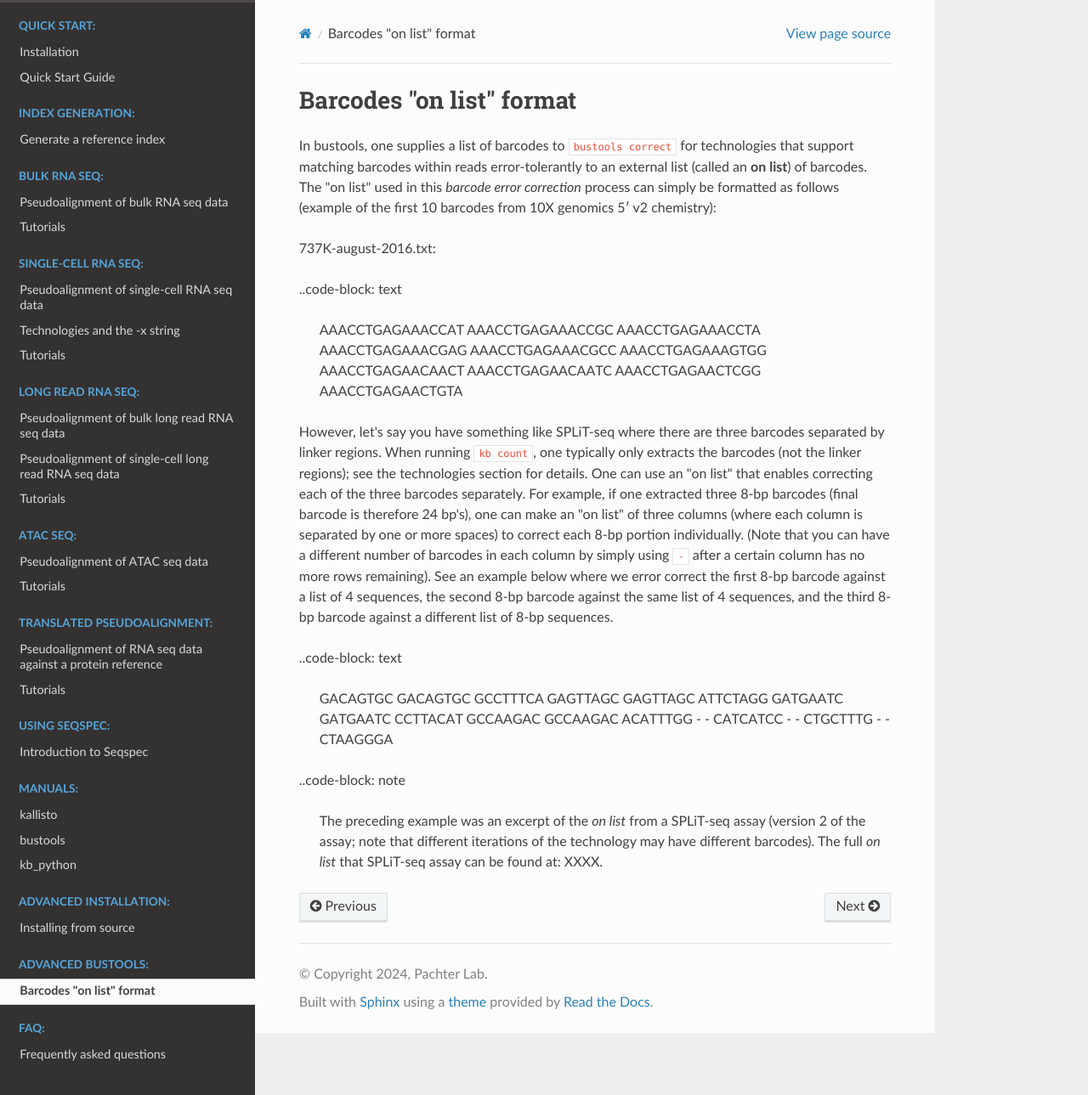
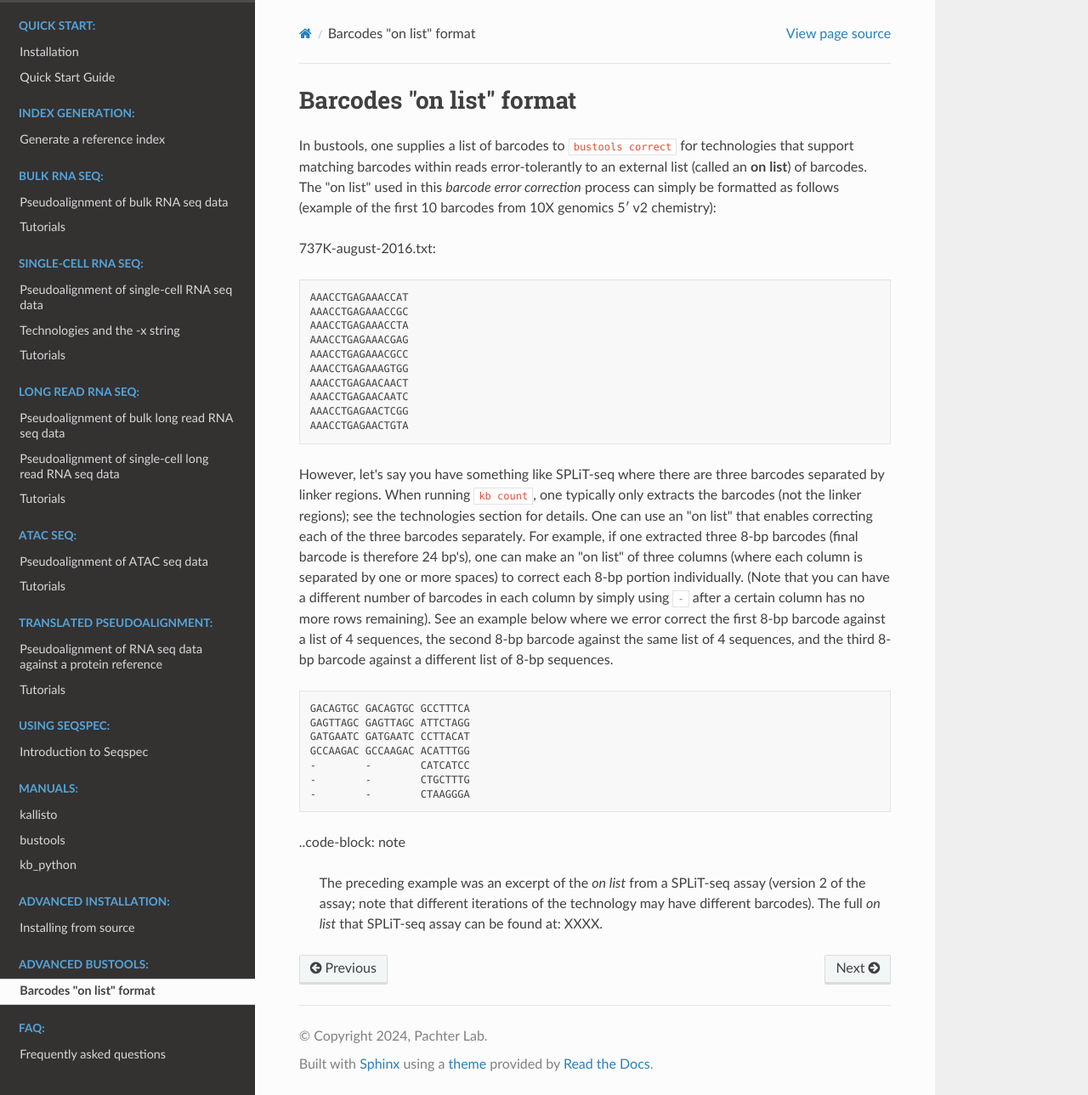
Before and after one commit to pachterlab/kb_docs, a Sphinx documentation site: the page built from docs/source/bus_adv/bus_adv_onlist.rst, in a window 1280 px wide and 1289 px high. Shown: the whole window at 85% size. Built offline with Sphinx 7.4.7 and the Read the Docs theme 2.0.0, drawn with Linux system fonts in a browser that asks for light colours.

Commit message:
Update bus_adv_onlist.rst

```diff
--- a/docs/source/bus_adv/bus_adv_onlist.rst
+++ b/docs/source/bus_adv/bus_adv_onlist.rst
@@ -5,7 +5,7 @@ In bustools, one supplies a list of barcodes to ``bustools correct`` for technol
 
 737K-august-2016.txt:
 
-..code-block: text
+.. code-block:: text
 
   AAACCTGAGAAACCAT
   AAACCTGAGAAACCGC
@@ -18,9 +18,9 @@ In bustools, one supplies a list of barcodes to ``bustools correct`` for technol
   AAACCTGAGAACTCGG
   AAACCTGAGAACTGTA
 
-However, let's say you have something like SPLiT-seq where there are three barcodes separated by linker regions. When running ``kb count``, one typically only extracts the barcodes (not the linker regions); see  the :ref:`technologies section<sc/technologies>` for details. One can use an "on list" that enables correcting each of the three barcodes separately. For example, if one extracted three 8-bp barcodes (final barcode is therefore 24 bp's), one can make an "on list" of three columns (where each column is separated by one or more spaces) to correct each 8-bp portion individually. (Note that you can have a different number of barcodes in each column by simply using ``-`` after a certain column has no more rows remaining). See an example below where we error correct the first 8-bp barcode against a list of 4 sequences, the second 8-bp barcode against the same list of 4 sequences, and the third 8-bp barcode against a different list of 8-bp sequences.
+However, let's say you have something like SPLiT-seq where there are three barcodes separated by linker regions. When running ``kb count``, one typically only extracts the barcodes (not the linker regions); see  the :ref:`technologies section<sc:technologies>` for details. One can use an "on list" that enables correcting each of the three barcodes separately. For example, if one extracted three 8-bp barcodes (final barcode is therefore 24 bp's), one can make an "on list" of three columns (where each column is separated by one or more spaces) to correct each 8-bp portion individually. (Note that you can have a different number of barcodes in each column by simply using ``-`` after a certain column has no more rows remaining). See an example below where we error correct the first 8-bp barcode against a list of 4 sequences, the second 8-bp barcode against the same list of 4 sequences, and the third 8-bp barcode against a different list of 8-bp sequences.
 
-..code-block: text
+.. code-block:: text
 
   GACAGTGC GACAGTGC GCCTTTCA
   GAGTTAGC GAGTTAGC ATTCTAGG
```
